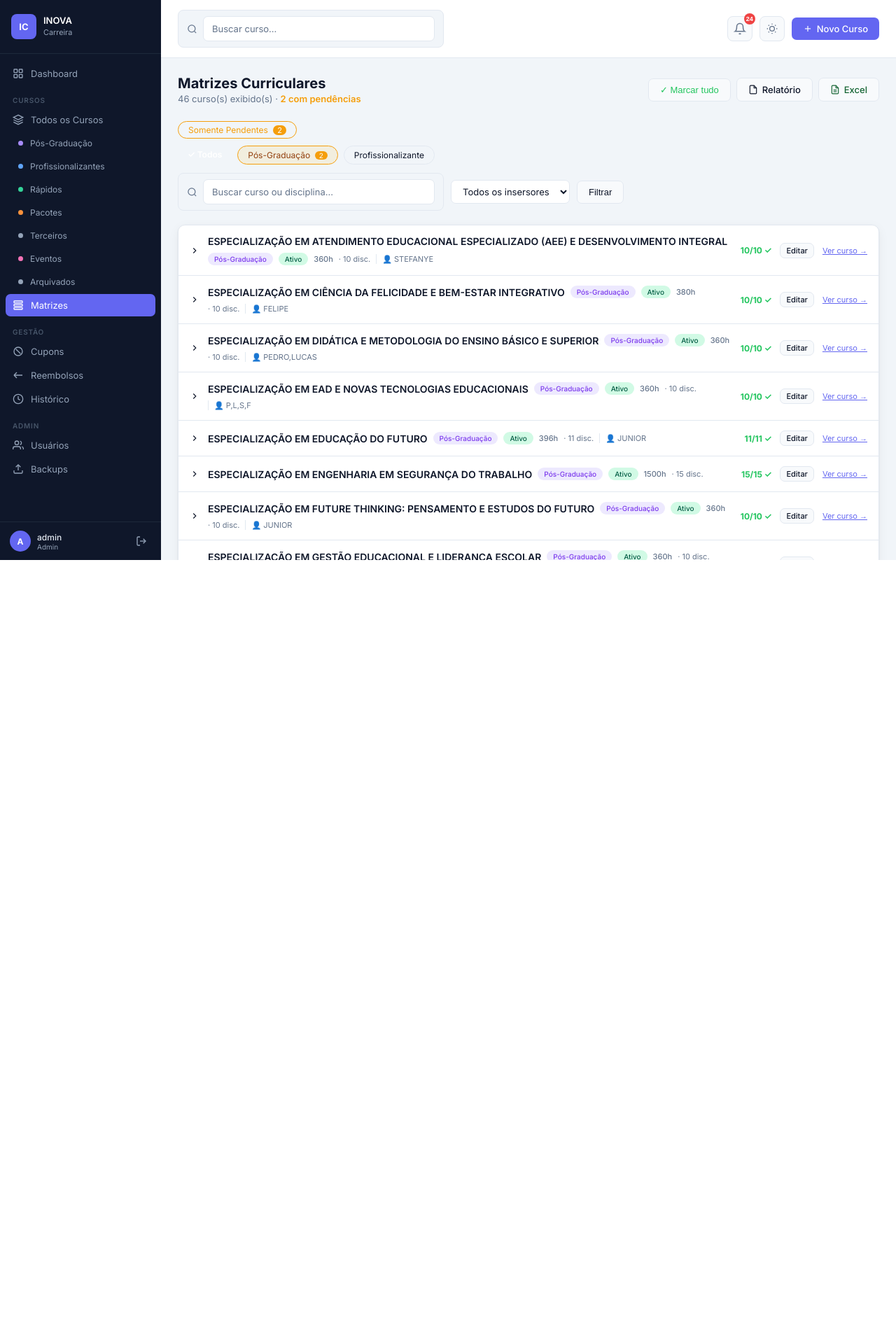
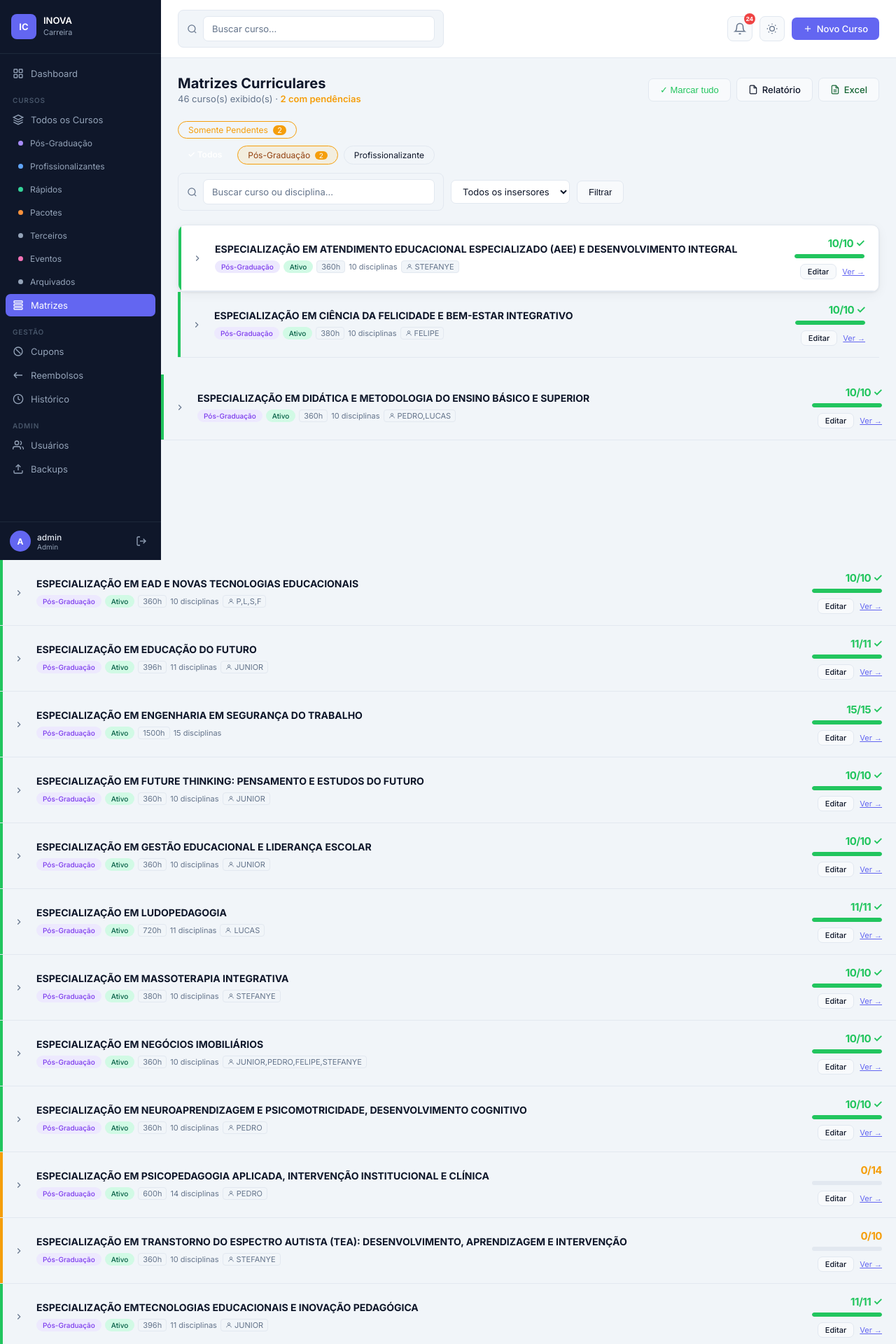
Before and after one commit to Nathy1234/gestor-academico-teste, a Flask app: page /matrizes in a window 1280 px wide. Shown: the top 1920 px of the page at 70% size. Before the commit the page ends 800 px from the top, so only its background shows below. Run offline with Flask 3, Linux system fonts and the light colour scheme; a user stored in the database is signed in.

Commit message:
Fix: Ver matrizes filtrado por insersor, redesign matrizes layout

```diff
--- a/templates/dashboard.html
+++ b/templates/dashboard.html
@@ -90,7 +90,7 @@
               <span style="background:#ef444420;color:#ef4444;padding:2px 10px;border-radius:12px;font-weight:600;font-size:13px">{{ qtd }} pendente{{ 's' if qtd > 1 else '' }}</span>
             {% endif %}
           </td>
-          <td><a href="{{ url_for('cursos', insersor=ins) }}" class="btn btn-sm btn-secondary">Ver cursos</a></td>
+          <td><a href="{{ url_for('matrizes', insersor=ins, pendente='1' if qtd > 0 else '') }}" class="btn btn-sm btn-secondary">Ver matrizes</a></td>
         </tr>
         {% endfor %}
         {% if not pend_por_ins %}
--- a/templates/matrizes.html
+++ b/templates/matrizes.html
@@ -113,51 +113,82 @@
     {% set expand = busca|length > 0 %}
 
     <!-- LINHA COLAPSÁVEL DO CURSO -->
-    <div class="matrix-accordion-item" style="border-bottom:1px solid var(--border);{% if not is_complete %}background:rgba(251,191,36,.13){% endif %}">
+    {% set pct = ((ok_count / discs|length) * 100)|int if discs|length > 0 else 0 %}
+    <div class="matrix-accordion-item" style="border-bottom:1px solid var(--border)">
+      <div style="display:flex;align-items:stretch;gap:0">
+
+        <!-- FAIXA COLORIDA LATERAL -->
+        <div style="width:4px;flex-shrink:0;
+                    background:{% if is_complete %}#22c55e{% else %}#f59e0b{% endif %}"></div>
+
+        <!-- CONTEÚDO PRINCIPAL -->
         <button type="button"
                 onclick="toggleAccordion({{ loop.index0 }})"
-              style="width:100%;background:none;border:none;cursor:pointer;padding:14px 16px;
-                     display:flex;align-items:center;gap:12px;text-align:left;
-                     color:var(--text);font-family:inherit">
+                style="flex:1;background:none;border:none;cursor:pointer;
+                       padding:16px 20px 16px 16px;
+                       display:grid;grid-template-columns:20px 1fr auto;
+                       gap:12px;align-items:center;text-align:left;
+                       color:var(--text);font-family:inherit;min-width:0">
+
           <!-- chevron -->
           <svg id="chevron-{{ loop.index0 }}" viewBox="0 0 24 24" fill="none" stroke="currentColor"
-             stroke-width="2" style="width:14px;height:14px;flex-shrink:0;transition:transform .2s;
+               stroke-width="2" style="width:14px;height:14px;transition:transform .2s;color:var(--text-muted);
                {% if expand %}transform:rotate(90deg){% endif %}">
             <polyline points="9 18 15 12 9 6"/>
           </svg>
 
-        <!-- nome + badges -->
-        <div style="flex:1;display:flex;align-items:center;gap:8px;flex-wrap:wrap;min-width:0">
-          <span style="font-weight:600;font-size:14px">{{ c.nome }}</span>
+          <!-- COLUNA CENTRAL: nome separado das infos -->
+          <div style="min-width:0;display:flex;flex-direction:column;gap:6px">
+            <span style="font-weight:700;font-size:14px;line-height:1.3;
+                         overflow:hidden;display:-webkit-box;-webkit-line-clamp:2;-webkit-box-orient:vertical">
+              {{ c.nome }}
+            </span>
+            <div style="display:flex;flex-wrap:wrap;align-items:center;gap:5px">
               <span class="badge badge-{{ c.tipo }}" style="font-size:10px">{{ tipo_labels.get(c.tipo, c.tipo) }}</span>
               <span class="badge badge-{{ c.status }}" style="font-size:10px">{{ c.status|replace('_',' ')|title }}</span>
-          {% if total_ch > 0 %}
-          <span style="font-size:11px;color:var(--text-muted);font-weight:500">{{ total_ch }}h</span>
-          {% elif c.horas %}
-          <span style="font-size:11px;color:var(--text-muted);font-weight:500">{{ c.horas }}</span>
+              {% if total_ch > 0 or c.horas %}
+              <span style="font-size:11px;color:var(--text-muted);background:var(--bg);
+                           border:1px solid var(--border);border-radius:4px;padding:1px 6px">
+                {{ total_ch ~ 'h' if total_ch > 0 else c.horas }}
+              </span>
               {% endif %}
-          <span style="font-size:11px;color:var(--text-muted)">· {{ discs|length }} disc.</span>
+              <span style="font-size:11px;color:var(--text-muted)">{{ discs|length }} disciplinas</span>
               {% if c.insersor %}
-          <span style="font-size:11px;color:var(--text-muted);border-left:1px solid var(--border);padding-left:8px">
-            👤 {{ c.insersor }}
+              <span style="font-size:11px;color:var(--text-muted);
+                           background:var(--bg);border:1px solid var(--border);
+                           border-radius:4px;padding:1px 6px;display:flex;align-items:center;gap:3px">
+                <svg viewBox="0 0 24 24" fill="none" stroke="currentColor" stroke-width="2"
+                     style="width:10px;height:10px;flex-shrink:0"><circle cx="12" cy="8" r="4"/>
+                  <path d="M4 20c0-4 3.6-7 8-7s8 3 8 7"/></svg>
+                {{ c.insersor }}
               </span>
               {% endif %}
             </div>
+          </div>
 
-        <!-- progresso + link -->
-        <div style="display:flex;align-items:center;gap:12px;flex-shrink:0">
-          <span style="font-size:12px;font-weight:700;
+          <!-- COLUNA DIREITA: progresso + ações -->
+          <div style="display:flex;flex-direction:column;align-items:flex-end;gap:6px;
+                      min-width:120px" onclick="event.stopPropagation()">
+            <span style="font-size:15px;font-weight:800;letter-spacing:-0.5px;
                          color:{% if is_complete %}#22c55e{% else %}#f59e0b{% endif %}">
               {{ ok_count }}/{{ discs|length }}{% if is_complete %} ✓{% endif %}
             </span>
+            <div style="width:100px;height:6px;background:var(--border);border-radius:10px;overflow:hidden">
+              <div style="height:100%;width:{{ pct }}%;
+                          background:{% if is_complete %}#22c55e{% else %}#f59e0b{% endif %};
+                          border-radius:10px"></div>
+            </div>
+            <div style="display:flex;gap:8px;align-items:center;margin-top:2px">
               {% if session.role in ['admin','editor'] %}
               <a href="{{ url_for('curso_editar', id=c.id, **{'from': 'matrizes'}) }}"
-             onclick="event.stopPropagation()"
-             class="btn btn-sm btn-secondary" style="padding:3px 8px;font-size:11px">Editar</a>
+                 class="btn btn-sm btn-secondary" style="padding:3px 10px;font-size:11px">Editar</a>
               {% endif %}
-          <a href="{{ url_for('curso_detalhe', id=c.id, **{'from': 'matrizes'}) }}"
-             onclick="event.stopPropagation()"
-             style="font-size:11px;color:var(--primary)">Ver curso →</a>
+              <a href="{{ url_for('curso_detalhe', id=c.id) }}"
+                 style="font-size:11px;color:var(--primary)">Ver →</a>
+            </div>
+          </div>
+        </button>
+      </div>
         </div>
       </button>
 
```
Lines whose indentation alone changed are shown as unchanged.
